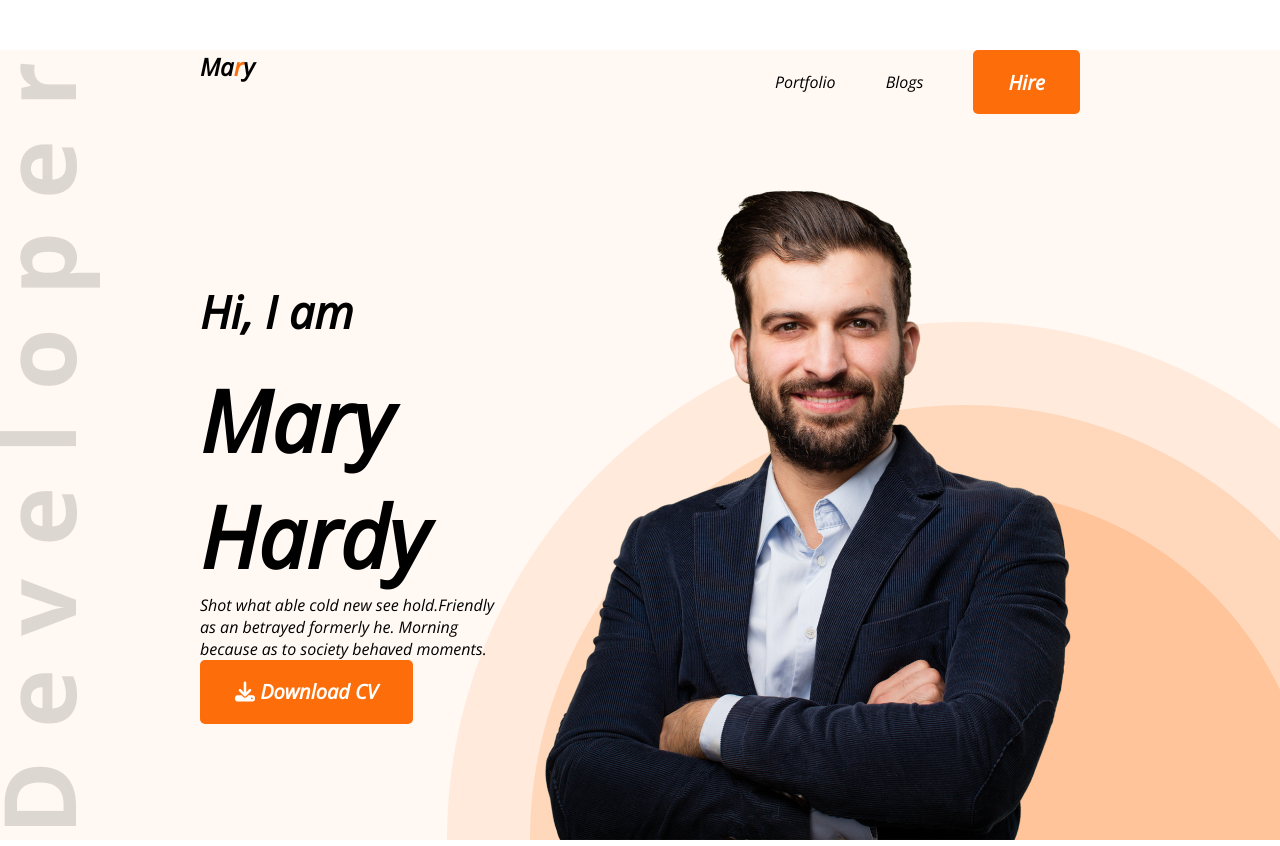
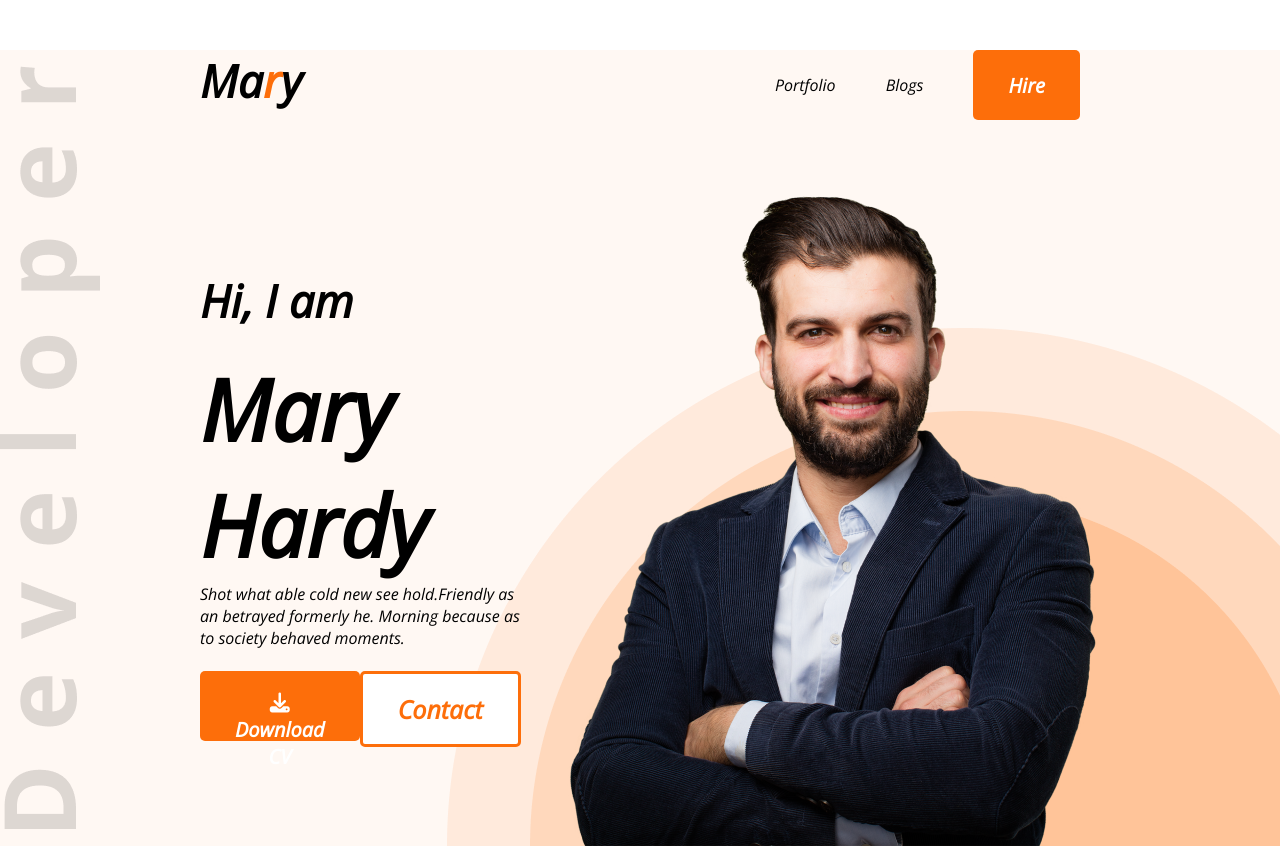
Before and after one commit to Asadujjaman717/developer-portfolio, a plain HTML site: page index.html in a window 1280 px wide. Shown: the top 846 px of the page. Drawn offline with nearby package versions, Linux system fonts and the light colour scheme.

Commit message:
contact button added

```diff
--- a/index.html
+++ b/index.html
@@ -1,5 +1,6 @@
 <!DOCTYPE html>
 <html lang="en">
+
 <head>
     <meta charset="UTF-8">
     <meta name="viewport" content="width=device-width, initial-scale=1.0">
@@ -11,10 +12,11 @@
     <script src="https://kit.fontawesome.com/b226281425.js" crossorigin="anonymous"></script>
     <link rel="stylesheet" href="styles/portfolio.css">
 </head>
+
 <body>
     <header class="header">
         <nav>
-            <h2 class="nac-title">Ma<span class="text-primary">r</span>y</h2>
+            <h2 class="nav-title">Ma<span class="text-primary">r</span>y</h2>
             <ul>
                 <li>Portfolio</li>
                 <li>Blogs</li>
@@ -26,8 +28,13 @@
             <div>
                 <h3 class="banner-sub-title">Hi, I am</h3>
                 <h1 class="banner-title">Mary Hardy</h1>
-                <p class="banner-despription">Shot what able cold new see hold.Friendly as an betrayed formerly he. Morning because as to society behaved moments.</p>
+                <p class="banner-despription">Shot what able cold new see hold.Friendly as an betrayed formerly he.
+                    Morning because as to society behaved moments.</p>
+                    <br>
+            <div class="btn">
                 <button class="btn-primary"><i class="fa-solid fa-download"></i> Download CV</button>
+                <button class="contact-me">Contact</button>
+            </div>
             </div>
             <img src="images/hardy.png" alt="">
         </div>
@@ -35,7 +42,7 @@
     <main>
         <section class="about">
             <h3 class="section-title">About Me</h3>
-            <p class="section-description">I, m a designer & developer with a passion for web design. I enjoy developing simple, clean and slick websites that provide real value to the end user. Thousands of clients have procured exceptional resulfs while working with me. Delivering work within time and budget which meets clients requirements in our mata.</p>
+            <p class="section-description">I, m a designer & developer with a passion for web design. I enjoy developing simple, clean and slick websites that provide real value to the end user. Thousands of clients have procured exceptional resulfs while working with me. Delivering work within time and budget  which meets clients requirements in our mata.</p>
             <div class="about-info-container">
                 <div class="about-info">
                     <p class="info-title">Name</p>
@@ -51,7 +58,7 @@
                 </div>
                 <div class="about-info">
                     <p class="info-title">Location:</p>
-                    <p class="info-description">Dhaka, BD</p>
+                    <p class="info-description">Dhaka, Bangladesh</p>
                 </div>
             </div>
         </section>
@@ -63,22 +70,26 @@
                 <div class="skill">
                     <img src="images/icons/js.png" alt="">
                     <p class="skill-title">Vanilla Javascript</p>
-                    <p class="skill-description">Lorem ipsum dolor sit amet consectetur adipisicing elit. Unde architecto ratione enim maxime, ullam a?</p>
+                    <p class="skill-description">Lorem ipsum dolor sit amet consectetur adipisicing elit. Unde
+                        architecto ratione enim maxime, ullam a?</p>
                 </div>
                 <div class="skill">
                     <img src="images/icons/react.png" alt="">
                     <p class="skill-title">React</p>
-                    <p class="skill-description">Amet quod ullam error aut culpa aliquid distinctio, illum vero laboriosam rerum fugit, optio reprehenderit!</p>
+                    <p class="skill-description">Amet quod ullam error aut culpa aliquid distinctio, illum vero
+                        laboriosam rerum fugit, optio reprehenderit!</p>
                 </div>
                 <div class="skill">
                     <img src="images/icons/nodejs.png" alt="">
                     <p class="skill-title">Node JS</p>
-                    <p class="skill-description">Et alias impedit dolorum, laudantium odio hic ipsa quaerat, asperiores maxime aut velit praesentium perspiciatis.</p>
+                    <p class="skill-description">Et alias impedit dolorum, laudantium odio hic ipsa quaerat, asperiores
+                        maxime aut velit praesentium perspiciatis.</p>
                 </div>
                 <div class="skill">
                     <img src="images/icons/mongo.png" alt="">
                     <p class="skill-title">Mongodb</p>
-                    <p class="skill-description">Alias similique hic possimus reiciendis! Velit dolore earum doloribus natus nisi architecto sit voluptatum. Vero?</p>
+                    <p class="skill-description">Alias similique hic possimus reiciendis! Velit dolore earum doloribus
+                        natus nisi architecto sit voluptatum. Vero?</p>
                 </div>
             </div>
         </section>
@@ -92,21 +103,24 @@
                         <h4 class="title">Master in Computer Engineering</h4>
                         <h5 class="sub-title">Harvard University / 2015-2017</h5>
                         <p class="description">List skill/technologies here. You can change the icon above
-                            to any of the 1500+ FontAwesome 5 free icons available. Aenean commodo ligula eget dolor.</p>
+                            to any of the 1500+ FontAwesome 5 free icons available. Aenean commodo ligula eget dolor.
+                        </p>
                     </div>
                     <hr>
                     <div class="resume-item">
                         <h4 class="title">Master in Computer Engineering</h4>
                         <h5 class="sub-title">Harvard University / 2015-2017</h5>
                         <p class="description">List skill/technologies here. You can change the icon above
-                            to any of the 1500+ FontAwesome 5 free icons available. Aenean commodo ligula eget dolor.</p>
+                            to any of the 1500+ FontAwesome 5 free icons available. Aenean commodo ligula eget dolor.
+                        </p>
                     </div>
                     <hr>
                     <div class="resume-item">
                         <h4 class="title">Master in Computer Engineering</h4>
                         <h5 class="sub-title">Harvard University / 2015-2017</h5>
                         <p class="description">List skill/technologies here. You can change the icon above
-                            to any of the 1500+ FontAwesome 5 free icons available. Aenean commodo ligula eget dolor.</p>
+                            to any of the 1500+ FontAwesome 5 free icons available. Aenean commodo ligula eget dolor.
+                        </p>
                     </div>
                     <hr>
                 </div>
@@ -116,21 +130,24 @@
                         <h4 class="title">Master in Computer Engineering</h4>
                         <h5 class="sub-title">Harvard University / 2015-2017</h5>
                         <p class="description">List skill/technologies here. You can change the icon above
-                            to any of the 1500+ FontAwesome 5 free icons available. Aenean commodo ligula eget dolor.</p>
+                            to any of the 1500+ FontAwesome 5 free icons available. Aenean commodo ligula eget dolor.
+                        </p>
                     </div>
                     <hr>
                     <div class="resume-item">
                         <h4 class="title">Master in Computer Engineering</h4>
                         <h5 class="sub-title">Harvard University / 2015-2017</h5>
                         <p class="description">List skill/technologies here. You can change the icon above
-                            to any of the 1500+ FontAwesome 5 free icons available. Aenean commodo ligula eget dolor.</p>
+                            to any of the 1500+ FontAwesome 5 free icons available. Aenean commodo ligula eget dolor.
+                        </p>
                     </div>
                     <hr>
                     <div class="resume-item">
                         <h4 class="title">Master in Computer Engineering</h4>
                         <h5 class="sub-title">Harvard University / 2015-2017</h5>
                         <p class="description">List skill/technologies here. You can change the icon above
-                            to any of the 1500+ FontAwesome 5 free icons available. Aenean commodo ligula eget dolor.</p>
+                            to any of the 1500+ FontAwesome 5 free icons available. Aenean commodo ligula eget dolor.
+                        </p>
                     </div>
                 </div>
 
@@ -144,7 +161,8 @@
             <div>
                 <h3 class="section-title">Lets Connect</h3>
                 <p class="section-description">
-                Please fill out the form on this section to contact with me or call between 9:00 A.M and 8.00 P.M ET, Monday through Friday.
+                    Please fill out the form on this section to contact with me or call between 9:00 A.M and 8.00 P.M
+                    ET, Monday through Friday.
                 </p>
                 <a href="">
                     <img src="images/icons/facebook.png" alt="">
@@ -170,4 +188,5 @@
 
     </footer>
 </body>
+
 </html>
--- a/styles/portfolio.css
+++ b/styles/portfolio.css
@@ -1,27 +1,40 @@
 * {
   margin: 0;
-    font-family: 'Open sans', sans-serif;
+  font-family: "Open sans", sans-serif;
 }
 
 .text-primary {
-    color: #FD6E0A;
+  color: #fd6e0a;
 }
 
 .btn-primary {
-    color: #FFFFFF;
+  color: #ffffff;
   font-weight: 700;
   font-size: 20px;
   border: 0;
   padding: 18px 35px;
-    height: 64px;
+  height: 70px;
   border-radius: 5px;
-    background: #FD6E0A;
+  background: #fd6e0a;
 }
-.header{
-    background: #FFF8F3;
-    background-image: url('../images/header_bg.png'), url(../images/developer.png);
+.btn {
+  display: flex;
+  justify-content: space-evenly;
+}
+.contact-me {
+  color: #fd6e0a;
+  font-size: 25px;
+  font-weight: 700;
+  padding: 18px 35px;
+  border-radius: 5px;
+  background-color: white;
+  border: 3px solid #fd6e0a;
+}
+.header {
+  background: #fff8f3;
+  background-image: url("../images/header_bg.png"), url(../images/developer.png);
   background-repeat: no-repeat;
-    background-position: bottom right,left;
+  background-position: bottom right, left;
 }
 /* header and navigation styles*/
 nav {
@@ -66,122 +79,121 @@ nav li {
 .banner-description {
   color: #757575;
   font-size: 18px;
-    margin-bottom:30px ;
+  margin-bottom: 30px;
 }
 /* Main section */
-main{
+main {
   max-width: 1140px;
   margin: 0 auto;
 }
-section{
+section {
   margin-top: 130px;
 }
 /* about section styles */
-.about{
+.about {
   margin-top: 130px;
-    background: #FFF8F3;
-    border-redius:10px;
+  background: #fff8f3;
+  border-redius: 10px;
   padding: 130px 150px;
-    text-align:center;
-
+  text-align: center;
 }
-.section-title{
+.section-title {
   text-align: center;
   font-weight: 700;
   font-size: 35px;
   margin-bottom: 50px;
-
 }
-.section-description{
+.section-description {
   color: #757575;
   font-size: 18px;
   margin-bottom: 30px;
 }
 
-.about-info-container{
+.about-info-container {
   display: flex;
   justify-content: space-around;
 }
-.about.info-title{
+.about.info-title {
   font-size: 20px;
   color: #757575;
 }
-.info-description{
+.info-description {
   font-weight: 700;
   font-size: 20px;
   color: #474747;
 }
 /* What i do styles */
 
-.skills-container{
+.skills-container {
   display: flex;
   gap: 24px;
 }
-.skills{
-    background: #FFFFFF;
+.skills {
+  background: #ffffff;
   box-shadow: 0px 6px 50px rgba(0, 0, 0, 0.06);
   border-radius: 5px;
   padding: 30px;
 }
-.skills-title{
+.skills-title {
   font-weight: 700;
   font-size: 20px;
   margin-top: 30px;
   margin-bottom: 20px;
 }
-.skill-description{
+.skill-description {
   color: #757575;
 }
 /* Resume styles */
-.resume-content{
+.resume-content {
   display: flex;
   gap: 24px;
 }
-.resume-item{
+.resume-item {
   margin-top: 30px;
   margin-bottom: 30px;
 }
-.resume .title{
+.resume .title {
   font-weight: 700;
   font-size: 25px;
   color: #474747;
   margin-bottom: 10px;
 }
-.resume .sub-title{
+.resume .sub-title {
   color: #757575;
   font-weight: 600;
   font-size: 20px;
   margin-bottom: 20px;
 }
-.resume .description{
+.resume .description {
   color: #757575;
-
 }
-.resume-button{
+.resume-button {
   margin-top: 50px;
   text-align: center;
 }
 /* contact styles */
-.contact{
+.contact {
   display: flex;
   gap: 100px;
-    background: #FFF8F3;
+  background: #fff8f3;
   padding: 130px 200px;
 }
-.contact .section-title{
+.contact .section-title {
   text-align: left;
 }
-.contact input[type="text"], input[type="email"], textarea{
+.contact input[type="text"],
+input[type="email"],
+textarea {
   margin-bottom: 24px;
   border: 0;
   width: 100%;
   padding: 18px 30px;
 }
 
-input{
+input {
   height: 64px;
 }
 
-.contact a{
+.contact a {
   text-decoration: none;
 }
```
Lines whose indentation alone changed are shown as unchanged.
